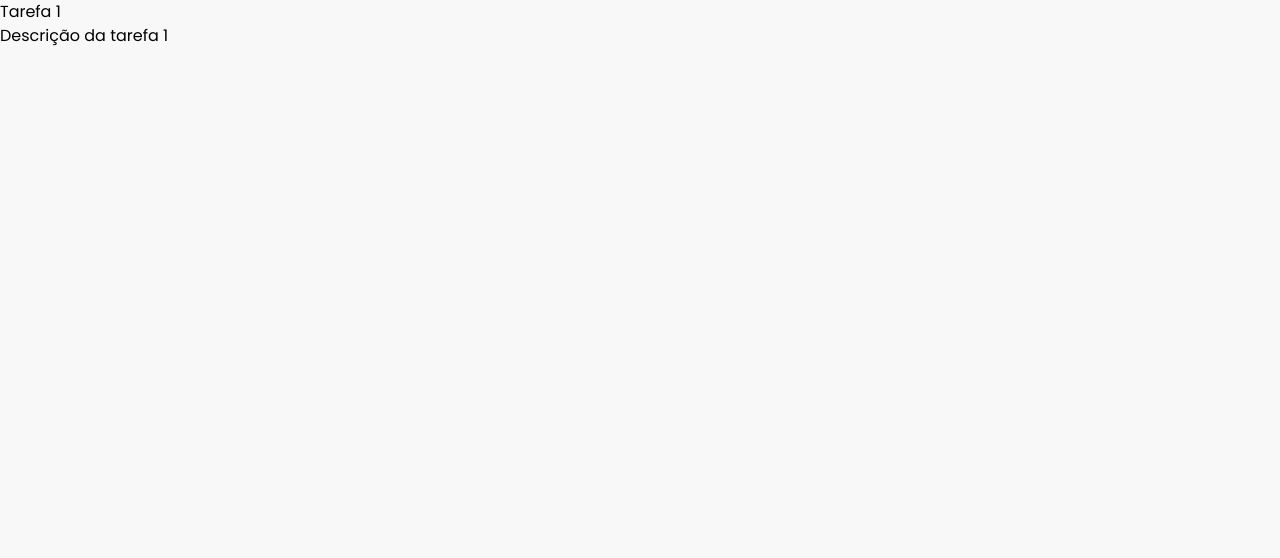
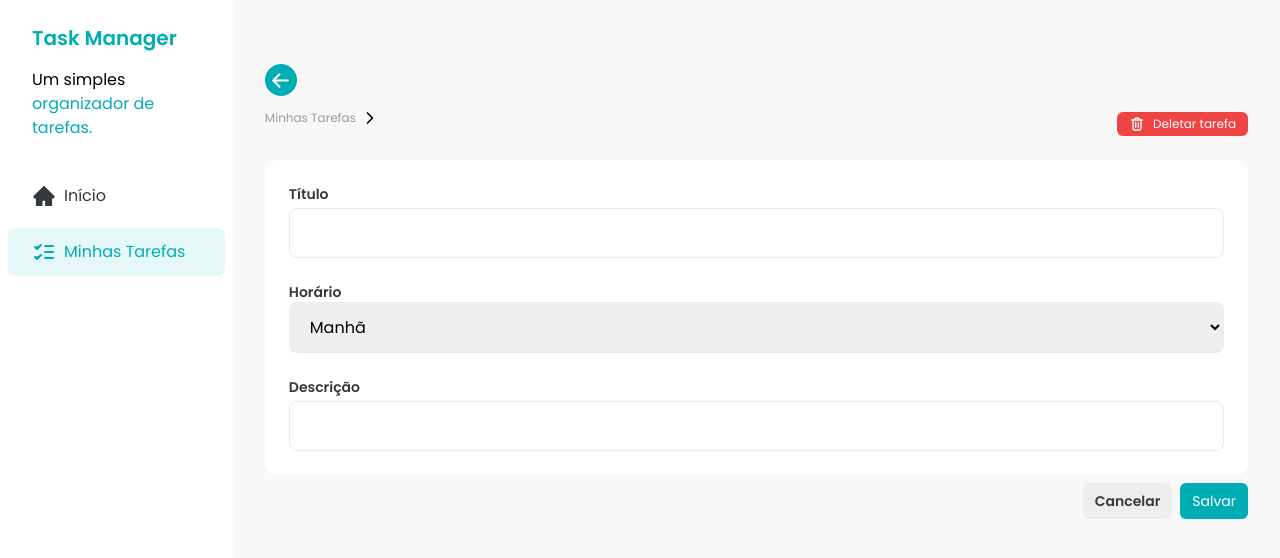
Before and after one commit to brunoguima00/fsc-task-manager, a React (Vite) app: page /task/1 in a window 1280 px wide. Shown: the top 558 px of the page. Built offline with nearby package versions, Linux system fonts and the light colour scheme; no server answers; data requests are answered from the project's data file.

Commit message:
feat: add initial task details page withouy logic

```diff
--- a/db.json
+++ b/db.json
@@ -1,12 +1,5 @@
 {
   "tasks": [
-    {
-      "id": "1",
-      "title": "Tarefa 1",
-      "description": "Descrição da tarefa 1",
-      "time": "morning",
-      "status": "inprogress"
-    },
     {
       "id": "3",
       "title": "Tarefa 3",
--- a/src/assets/icons/index.js
+++ b/src/assets/icons/index.js
@@ -1,5 +1,7 @@
 import AddIcon from './add.svg?react'
+import ArrowLeftIcon from './arrow-left.svg?react'
 import CheckIcon from './check.svg?react'
+import ChevronRightIcon from './chevron-right.svg?react'
 import CloudSunIcon from './cloud-sun.svg?react'
 import DetailIcon from './detail.svg?react'
 import HomeIcon from './home.svg?react'
@@ -11,7 +13,9 @@
 
 export {
   AddIcon,
+  ArrowLeftIcon,
   CheckIcon,
+  ChevronRightIcon,
   CloudSunIcon,
   DetailIcon,
   HomeIcon,
--- a/src/components/Button.jsx
+++ b/src/components/Button.jsx
@@ -15,6 +15,7 @@
         primary: 'bg-brand-primary text-white',
         ghost: 'bg-transparent text-brand-dark-gray',
         secondary: 'bg-brand-light-gray font-semibold text-brand-dark-blue',
+        danger: 'bg-brand-danger text-brand-white',
       },
       size: {
         small: 'py-1 text-xs',
@@ -42,7 +43,7 @@
 
 Button.propTypes = {
   children: PropTypes.node.isRequired,
-  color: PropTypes.oneOf(['primary', 'secondary', 'ghost']),
+  color: PropTypes.oneOf(['primary', 'secondary', 'ghost', 'danger']),
   size: PropTypes.oneOf(['small', 'large']),
   className: PropTypes.string,
 }
--- a/src/pages/task-details.jsx
+++ b/src/pages/task-details.jsx
@@ -1,9 +1,20 @@
 import { useEffect, useState } from 'react'
-import { useParams } from 'react-router-dom'
+import { useNavigate, useParams } from 'react-router-dom'
+
+import { ArrowLeftIcon, ChevronRightIcon, TrashIcon } from '../assets/icons'
+import Button from '../components/Button'
+import Input from '../components/Input'
+import Sidebar from '../components/Sidebar'
+import TimeSelect from '../components/TimeSelect'
 
 const TaskDetailsPage = () => {
   const { taskId } = useParams()
   const [task, setTask] = useState()
+
+  const navigate = useNavigate()
+  const handleBackClick = () => {
+    navigate(-1)
+  }
 
   useEffect(() => {
     const fetchTask = async () => {
@@ -17,9 +28,68 @@
     fetchTask()
   }, [taskId])
   return (
-    <div>
-      <h1>{task?.title}</h1>
-      <p>{task?.description}</p>
+    <div className="flex">
+      <Sidebar />
+      {/* Barra do Topo */}
+      <div className="w-full px-8 py-16">
+        <div className="flex w-full justify-between">
+          {/* Parte da Esquerda */}
+          <div>
+            <button
+              onClick={handleBackClick}
+              className="mb-3 flex h-8 w-8 items-center justify-center rounded-full bg-brand-primary"
+            >
+              <ArrowLeftIcon />
+            </button>
+            <div className="flex items-center gap-1 text-xs">
+              <span
+                className="cursor-pointer text-brand-text-gray"
+                onClick={handleBackClick}
+              >
+                Minhas Tarefas
+              </span>
+              <ChevronRightIcon />
+              <span className="font-semibold text-brand-primary">
+                {task?.title}
+              </span>
+            </div>
+            <h1 className="mt-2 text-xl font-semibold">{task?.title}</h1>
+          </div>
+          <Button className="h-fit self-end" color="danger">
+            {' '}
+            <TrashIcon />
+            Deletar tarefa
+          </Button>
+        </div>
+        {/* Dados da tarefa */}
+
+        <div className="mt-6 space-y-6 rounded-xl bg-brand-white p-6">
+          <div>
+            <Input label="Título" id="title" value={task?.title} />
+          </div>
+
+          <div>
+            <TimeSelect value={task?.time} />
+          </div>
+
+          <div>
+            <Input
+              label="Descrição"
+              id="description"
+              value={task?.description}
+            />
+          </div>
+        </div>
+
+        <div className="mt-2 flex w-full justify-end gap-2">
+          <Button size="large" color="secondary">
+            Cancelar
+          </Button>
+          <Button size="large" color="primary">
+            Salvar
+          </Button>
+        </div>
+      </div>
     </div>
   )
 }
```
Also changed, not shown: src/assets/icons/arrow-left.svg (added), src/assets/icons/chevron-right.svg (added).
